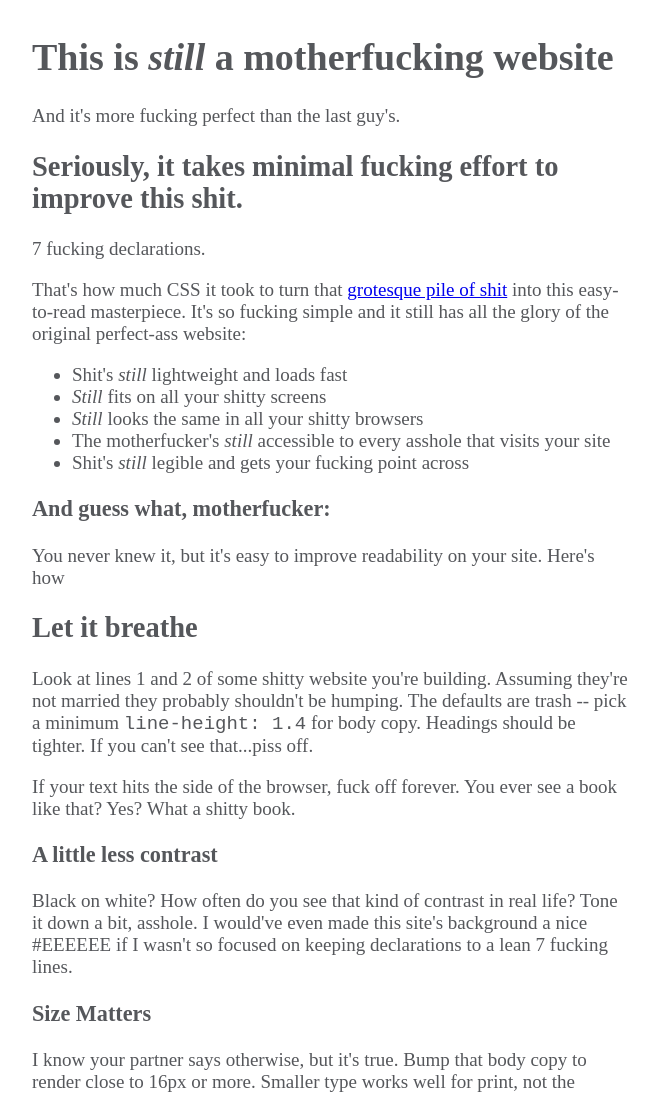
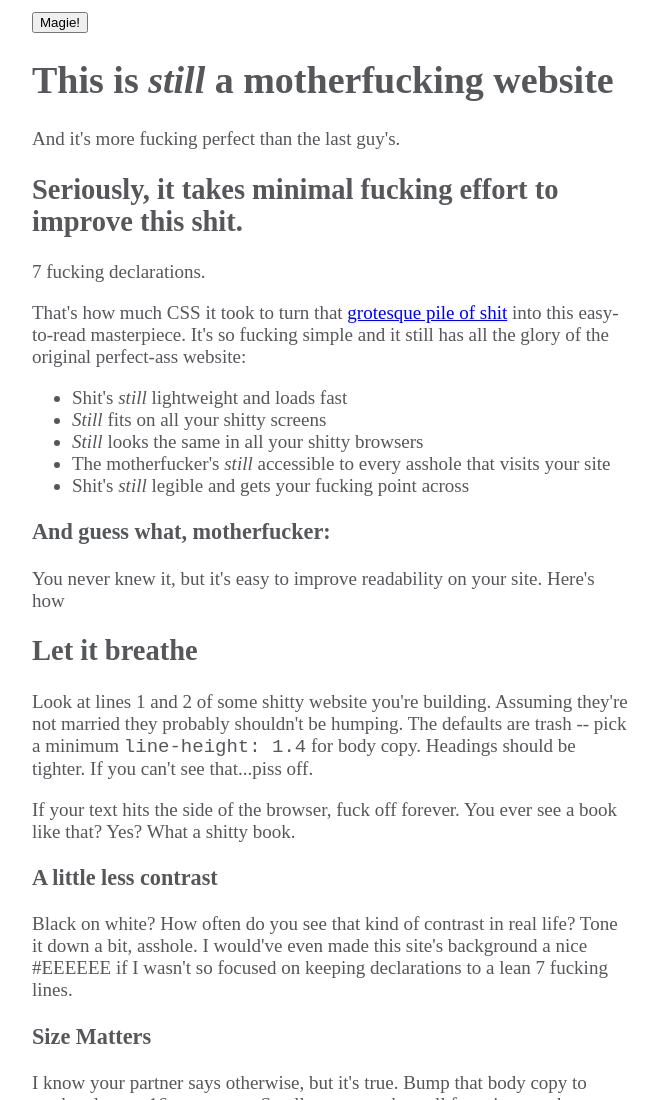
Before and after one commit to floyapo/floyapo.github.io, a plain HTML site: page index.html in a window 1280 px wide. Shown: the top 1100 px of the page, without its empty margins (308-966 px from the left). Drawn offline with Linux system fonts and the light colour scheme.

Commit message:
ajout chgt couleur

```diff
--- a/index.html
+++ b/index.html
@@ -7,6 +7,7 @@
 </head>
 
 <body>
+	<button type="button" onclick="couleur()">Magie!</button>
 	<h1>This is <em>still</em> a motherfucking website</h1>
 
         <p>And it's more fucking perfect than the last guy's.</p>
--- a/scripts/main.js
+++ b/scripts/main.js
@@ -7,3 +7,7 @@ window.location = "https://www.youtube.com/watch?v=dQw4w9WgXcQ";
 	}
 };
 setTimeout(popup, 10000)
+
+function couleur() {
+	document.body.style.backgroundColor = "magenta";
+}
```
